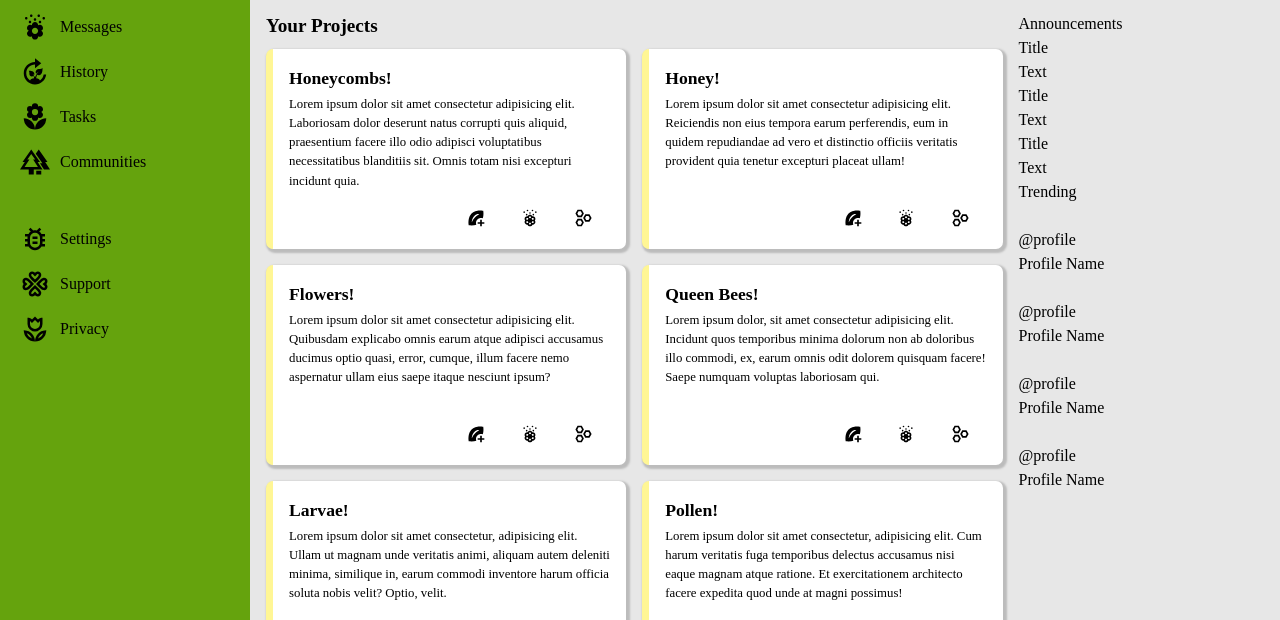
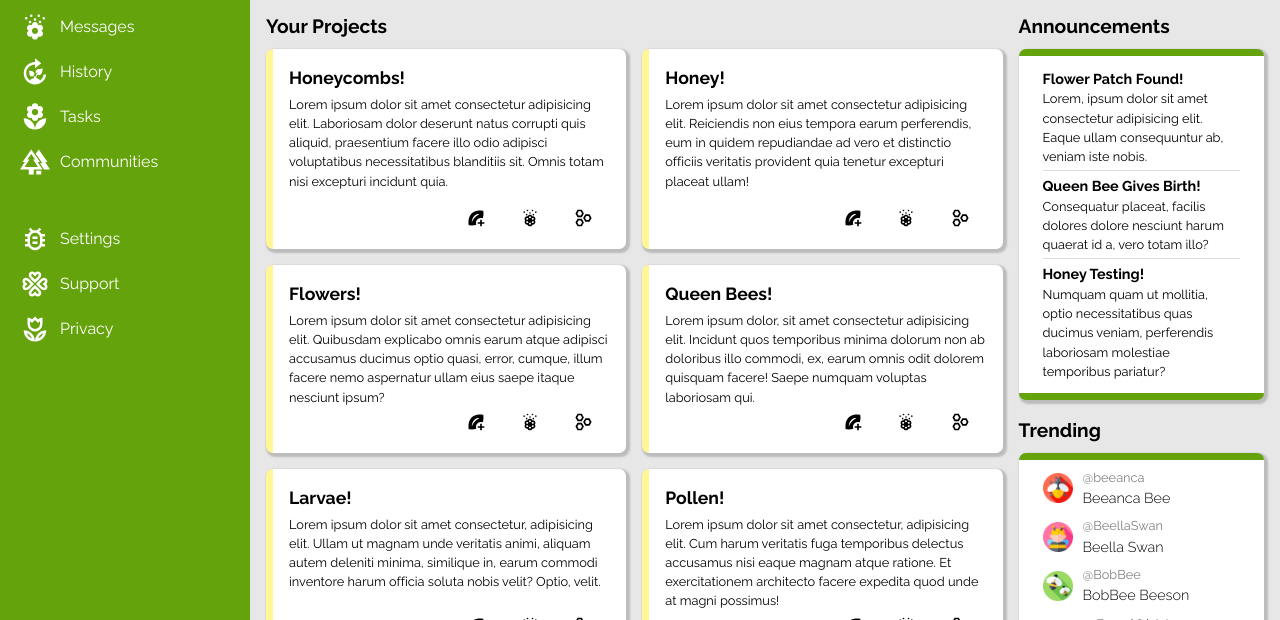
Before and after one commit to RemiOhMy/project-admin-dashboard, a plain HTML site: page index.html in a window 1280 px wide. Shown: the part 180-800 px from the top of the page. Drawn offline with Linux system fonts and the light colour scheme.

Commit message:
completed design, deleted unused pics, added font

```diff
--- a/css/style.css
+++ b/css/style.css
@@ -1,3 +1,8 @@
+@font-face {
+    font-family: 'raleway';
+    src: url('../fonts/Raleway-VariableFont_wght.ttf') format('truetype');
+}
+
 :root {
     --dashboard-color: #65a30d;
     --header-color: white;
@@ -9,6 +14,7 @@
     display: grid;
     grid-template-columns: 250px 4fr;
     grid-template-rows: 1fr 4fr;
+    font-family: 'raleway', sans-serif;
 }
 
 img {
@@ -24,6 +30,10 @@ button:hover {
     transform: scale(1.1);
 }
 
+.sidebar a:hover {
+    text-decoration: underline;
+}
+
 /* dashboard */
 
 .sidebar {
@@ -31,6 +41,7 @@ button:hover {
     padding: 10px;
     background: var(--dashboard-color);
     z-index: 2;
+    color: white;
 }
 
 .logo {
@@ -50,6 +61,8 @@ button:hover {
 
 .logo img {
     width: 50px;
+    -webkit-filter: invert(100%);
+    filter: invert(100%);
 }
 
 .dash-links {
@@ -67,6 +80,8 @@ button:hover {
 
 .dash-links img {
     width: 30px;
+    -webkit-filter: invert(100%);
+    filter: invert(100%);
 }
 
 .dash-links a {
@@ -124,23 +139,6 @@ input {
 
 .top-right-bar>a:last-of-type {
     justify-self: center;
-}
-
-.dash-links {
-    display: grid;
-    gap: 15px;
-    padding-left: 10px;
-    padding-top: 10px;
-}
-
-.dash-links>li {
-    display: grid;
-    justify-items: start;
-    grid-template-columns: 1fr 0;
-}
-
-.dash-links img {
-    width: 30px;
 }
 
 .bottom-bar {
@@ -205,12 +203,12 @@ input {
 .card-list {
     display: grid;
     grid-template-columns: repeat(auto-fit, minmax(250px, 1fr));
+    grid-template-rows: repeat(auto-fit, minmax(200px, 1fr));
     gap: 1rem;
 }
 
 .card {
     display: grid;
-    height: 200px;
     background: white;
     border-radius: 7px;
     border-left: 7px solid #fff695;
@@ -242,3 +240,74 @@ input {
     place-items: center;
     grid-template-columns: repeat(3, 1fr);
 }
+
+.promotion-bar {
+    display: grid;
+    gap: 1rem;
+}
+
+.announcements>p,
+.trending>p {
+    font-size: 1.2rem;
+    font-weight: bold;
+    margin-bottom: 0.5rem;
+}
+
+.announce-list,
+.trend-list {
+    display: grid;
+    background: white;
+    border-radius: 7px;
+    border-top: 7px solid var(--dashboard-color);
+    border-bottom: 7px solid var(--dashboard-color);
+    padding: 0.5rem 1.5rem;
+    box-shadow: 2px 2px 2px 2px rgb(188, 188, 188);
+}
+
+.announce-title {
+    font-weight: bold;
+    font-size: 0.9rem;
+}
+
+.announce-text {
+    font-size: 0.8rem;
+}
+
+.announce-item {
+    padding: 4px 0;
+}
+
+.announce-item:not(:last-of-type) {
+    border-bottom: 1px solid rgb(220, 220, 220);
+}
+
+.trend-list {
+    gap: 0.5rem;
+}
+
+.trend-item {
+    display: grid;
+    grid-template-columns: 40px 1fr;
+    align-items: center;
+}
+
+.trend-item>img {
+    grid-row: span 2;
+}
+
+.trend-item>p:first-of-type {
+    font-size: 0.8rem;
+    color: gray;
+}
+
+.trend-item>p:last-of-type {
+    font-size: 0.9rem;
+    font-weight: 300;
+}
+
+/* just for my github link (⌐▨_▨) */
+
+.trend-item a:hover {
+    color: #65a30d;
+    transform: rotateX(5deg)
+}
--- a/index.html
+++ b/index.html
@@ -150,16 +150,19 @@
                     <p>Announcements</p>
                     <ul class="announce-list">
                         <li class="announce-item">
-                            <p class="announce-title">Title</p>
-                            <p class="announce-text">Text</p>
+                            <p class="announce-title">Flower Patch Found!</p>
+                            <p class="announce-text">Lorem, ipsum dolor sit amet consectetur adipisicing elit. Eaque
+                                ullam consequuntur ab, veniam iste nobis.</p>
                         </li>
                         <li class="announce-item">
-                            <p class="announce-title">Title</p>
-                            <p class="announce-text">Text</p>
+                            <p class="announce-title">Queen Bee Gives Birth!</p>
+                            <p class="announce-text">Consequatur placeat, facilis dolores dolore nesciunt harum quaerat
+                                id a, vero totam illo?</p>
                         </li>
                         <li class="announce-item">
-                            <p class="announce-title">Title</p>
-                            <p class="announce-text">Text</p>
+                            <p class="announce-title">Honey Testing!</p>
+                            <p class="announce-text">Numquam quam ut mollitia, optio necessitatibus quas ducimus veniam,
+                                perferendis laboriosam molestiae temporibus pariatur?</p>
                         </li>
                     </ul>
                 </div>
@@ -167,24 +170,26 @@
                     <p>Trending</p>
                     <ul class="trend-list">
                         <li class="trend-item">
-                            <img src="" alt="">
-                            <p>@profile</p>
-                            <p>Profile Name</p>
+                            <img src="images/trending-bee-one.png" alt="bee icon">
+                            <p>@beeanca</p>
+                            <p>Beeanca Bee</p>
                         </li>
                         <li class="trend-item">
-                            <img src="" alt="">
-                            <p>@profile</p>
-                            <p>Profile Name</p>
+                            <img src="images/trending-bee-two.png" alt="person wearing a bee outfit icon">
+                            <p>@BeellaSwan</p>
+                            <p>Beella Swan</p>
                         </li>
                         <li class="trend-item">
-                            <img src="" alt="">
-                            <p>@profile</p>
-                            <p>Profile Name</p>
+                            <img src="images/trending-bee-three.png" alt="two bees icon">
+                            <p>@BobBee</p>
+                            <p>BobBee Beeson</p>
                         </li>
                         <li class="trend-item">
-                            <img src="" alt="">
-                            <p>@profile</p>
-                            <p>Profile Name</p>
+                            <img src="images/profile-bee.png" alt="profile icon">
+                            <a href="https://github.com/RemiOhMy/project-admin-dashboard">
+                                <p>@RemiOhMy</p>
+                                <p>On GitHub</p>
+                            </a>
                         </li>
                     </ul>
                 </div>
```
Also changed, not shown: fonts/IndieFlower-Regular.ttf (added), fonts/Raleway-VariableFont_wght.ttf (added), images/card-account-details-star-outline.svg (deleted), images/feather.svg (deleted), 1 other file.
